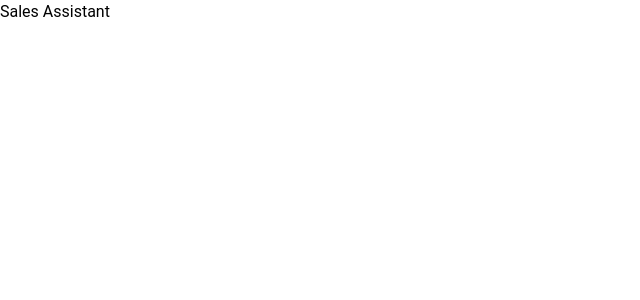
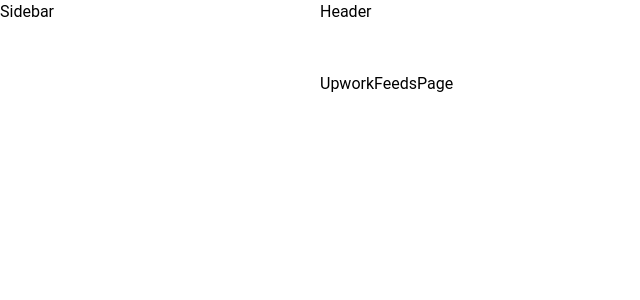
Before and after one commit to skabanets/sales-assistant, a React (Vite) app: page /upwork-feeds in a window 1280 px wide. Shown: the top 300 px of the page, without its empty margins (0-640 px from the left). Built offline with nearby package versions, Linux system fonts and the light colour scheme.

Commit message:
Add routes

```diff
--- a/src/components/App.tsx
+++ b/src/components/App.tsx
@@ -1,3 +1,26 @@
+import { Navigate, Route, Routes } from "react-router-dom";
+
+import { SharedLayout } from "../components";
+
+import AuthPage from "../pages/AuthPage";
+import UpworkFeedsPage from "../pages/UpworkFeedsPage";
+import FeedPage from "../pages/FeedPage";
+import ChatPage from "../pages/ChatPage";
+
 export const App = () => {
-  return <div>Sales Assistant</div>;
+  const isLoggedIn = true;
+  const link = isLoggedIn ? "/upwork-feeds" : "/auth";
+
+  return (
+    <Routes>
+      <Route path="/" element={<SharedLayout />}>
+        <Route path="/auth" element={<AuthPage />} />
+        <Route path="/upwork-feeds" element={<UpworkFeedsPage />} />
+        <Route path="/upwork-feeds/:id" element={<FeedPage />} />
+        <Route path="/chats/:id" element={<ChatPage />} />
+        <Route path="*" element={<Navigate to={link} replace />} />
+        <Route path="/" element={<Navigate to={link} replace />} />
+      </Route>
+    </Routes>
+  );
 };
--- a/src/main.tsx
+++ b/src/main.tsx
@@ -1,4 +1,5 @@
 import { createRoot } from "react-dom/client";
+import { BrowserRouter } from "react-router-dom";
 
 import { App } from "./components";
 
@@ -6,7 +7,7 @@
 import "modern-normalize/modern-normalize.css";
 
 createRoot(document.getElementById("root")!).render(
-  <>
+  <BrowserRouter>
     <App />
-  </>
+  </BrowserRouter>
 );
```
